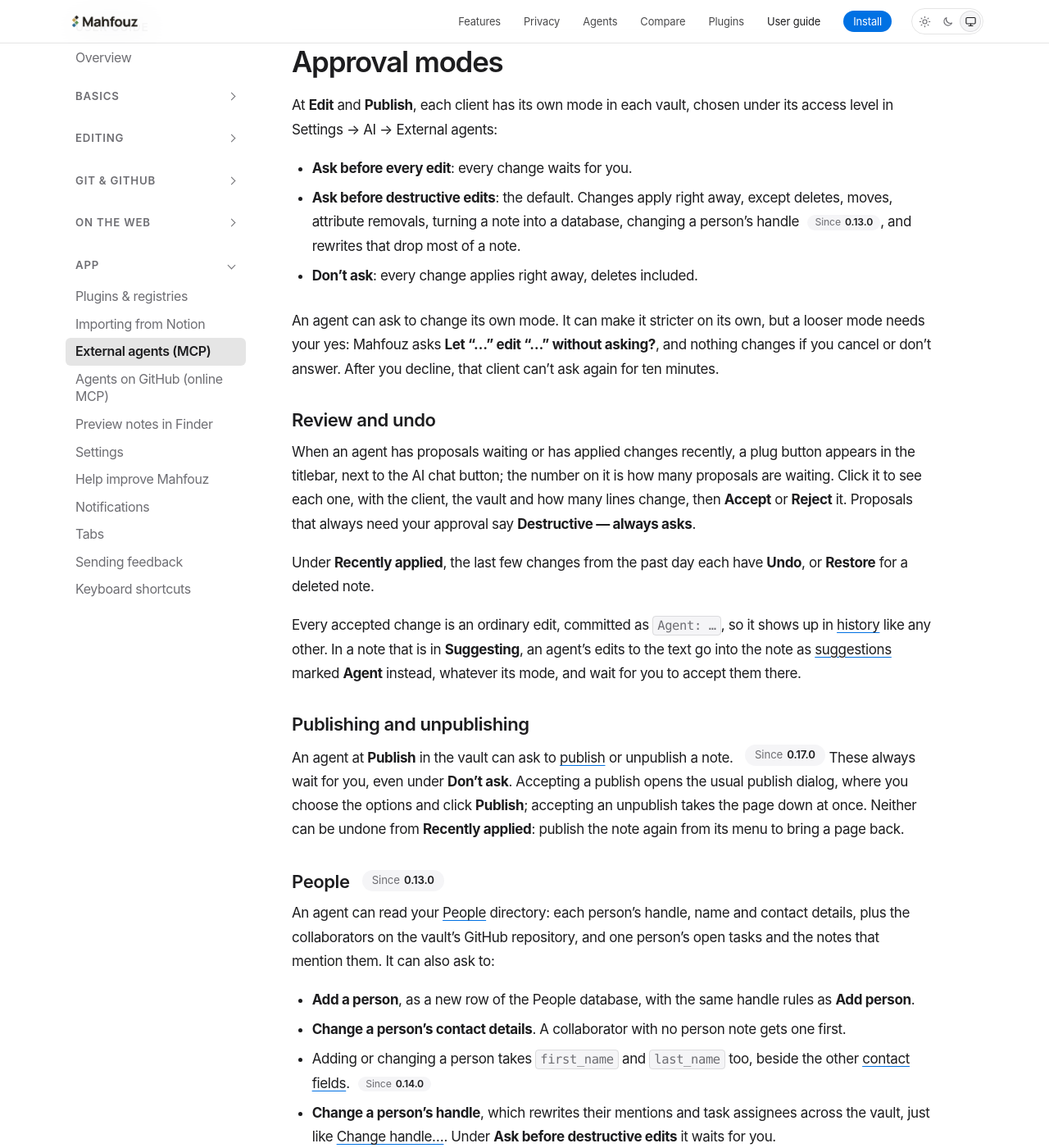
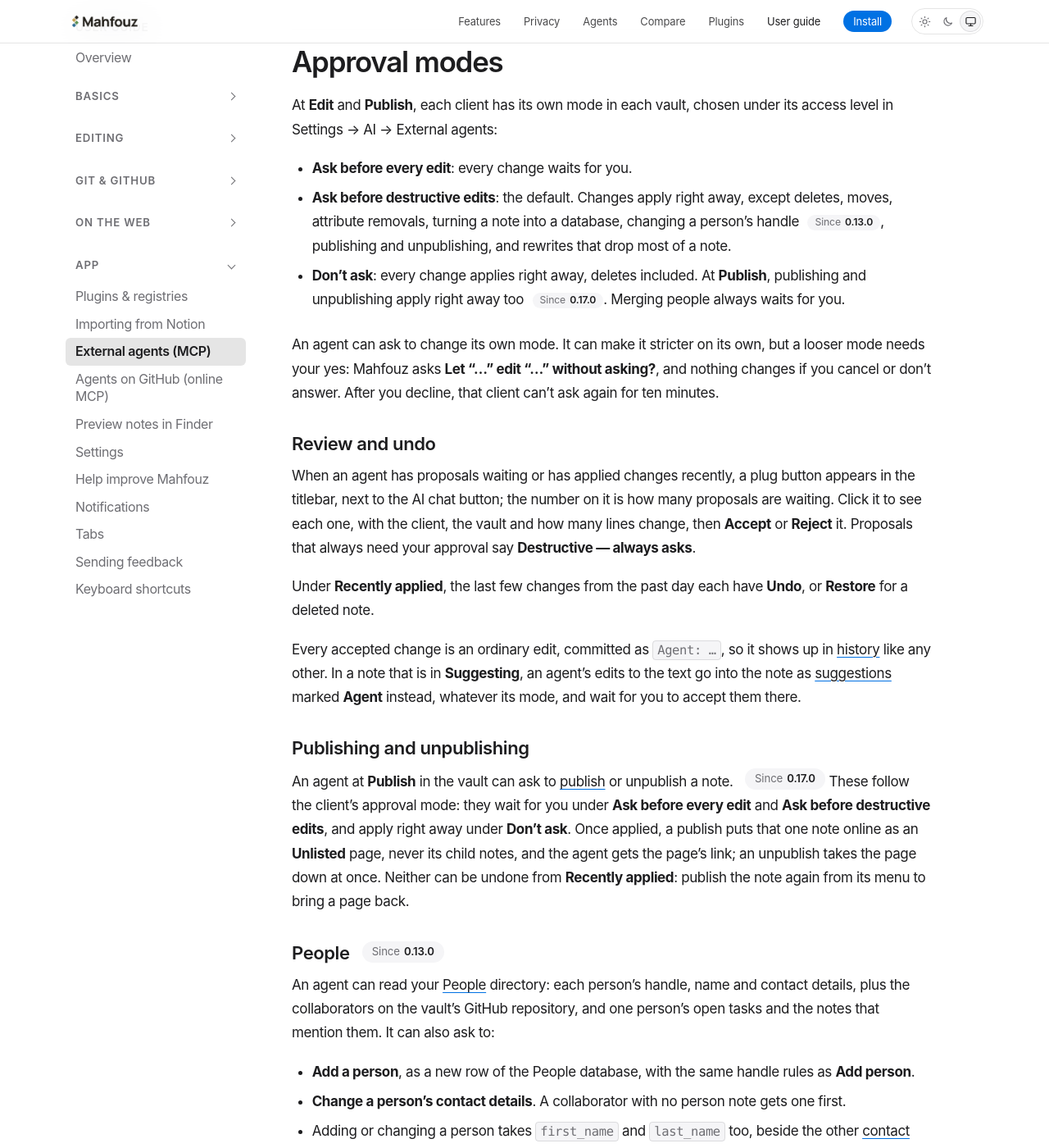
Before and after one commit to mahfouz-app/docs, a Jekyll site: the page built from guide/external-agents.md, in a window 1280 px wide and 1400 px high, scrolled down 2958 px. Shown: the whole window at 82% size. Built offline with Jekyll 4.4.1, drawn with Linux system fonts in a browser that asks for light colours.

Commit message:
guide: external agents at Publish follow their approval mode for publishing
Under Don't ask, a local MCP client at the Publish level publishes and
unpublishes at once; a publish puts the one note online as Unlisted,
without the Publish dialog, and the agent gets the link.

Co-Authored-By: Claude Opus 5.5 <noreply@anthropic.com>

```diff
--- a/guide/external-agents.md
+++ b/guide/external-agents.md
@@ -127,8 +127,10 @@ chosen under its access level in Settings → AI → External agents:
 - **Ask before destructive edits**: the default. Changes apply right
   away, except deletes, moves, attribute removals, turning a note into a
   database, changing a person's handle {% include since.html v="0.13.0" %},
-  and rewrites that drop most of a note.
-- **Don't ask**: every change applies right away, deletes included.
+  publishing and unpublishing, and rewrites that drop most of a note.
+- **Don't ask**: every change applies right away, deletes included. At
+  **Publish**, publishing and unpublishing apply right away too {% include since.html v="0.17.0" %}.
+  Merging people always waits for you.
 
 An agent can ask to change its own mode. It can make it stricter on its
 own, but a looser mode needs your yes: Mahfouz asks **Let "…" edit "…"
@@ -157,10 +159,12 @@ shows up in [history](/guide/history/) like any other. In a note that is in
 
 An agent at **Publish** in the vault can ask to
 [publish](/guide/publishing/#publishing-with-the-agent) or unpublish a
-note. {% include since.html v="0.17.0" %} These always wait for you, even under **Don't ask**.
-Accepting a publish opens the usual publish dialog, where you choose the
-options and click **Publish**; accepting an unpublish takes the page down
-at once. Neither can be undone from **Recently applied**: publish the note
+note. {% include since.html v="0.17.0" %} These follow the client's approval mode: they wait
+for you under **Ask before every edit** and **Ask before destructive
+edits**, and apply right away under **Don't ask**. Once applied, a publish
+puts that one note online as an **Unlisted** page, never its child notes,
+and the agent gets the page's link; an unpublish takes the page down at
+once. Neither can be undone from **Recently applied**: publish the note
 again from its menu to bring a page back.
 
 ### People {% include since.html v="0.13.0" %} {#people}
```
Also changed, not shown: guide/online-agents.md (+1 -1 lines), guide/publishing.md (+10 -6 lines).
